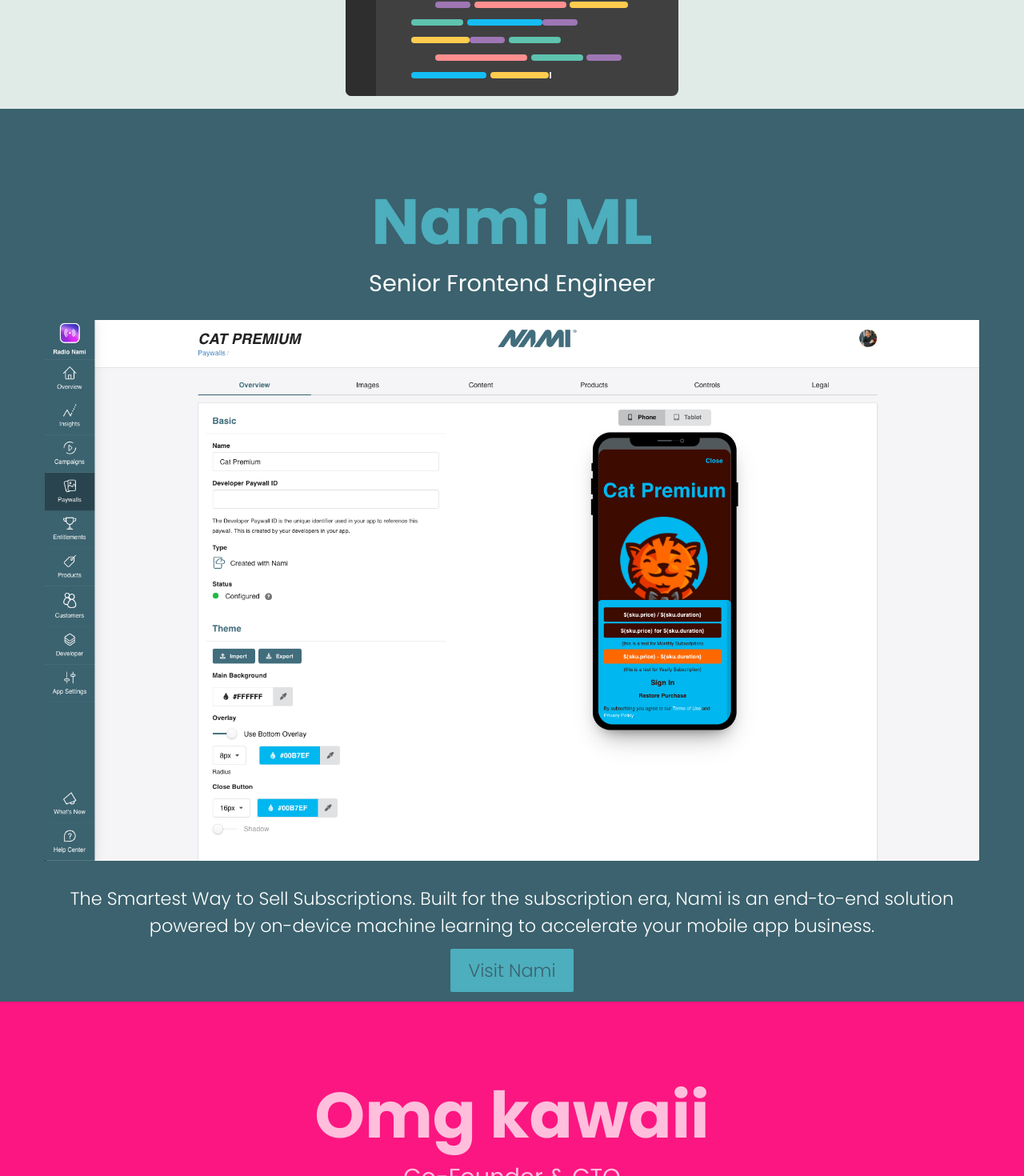
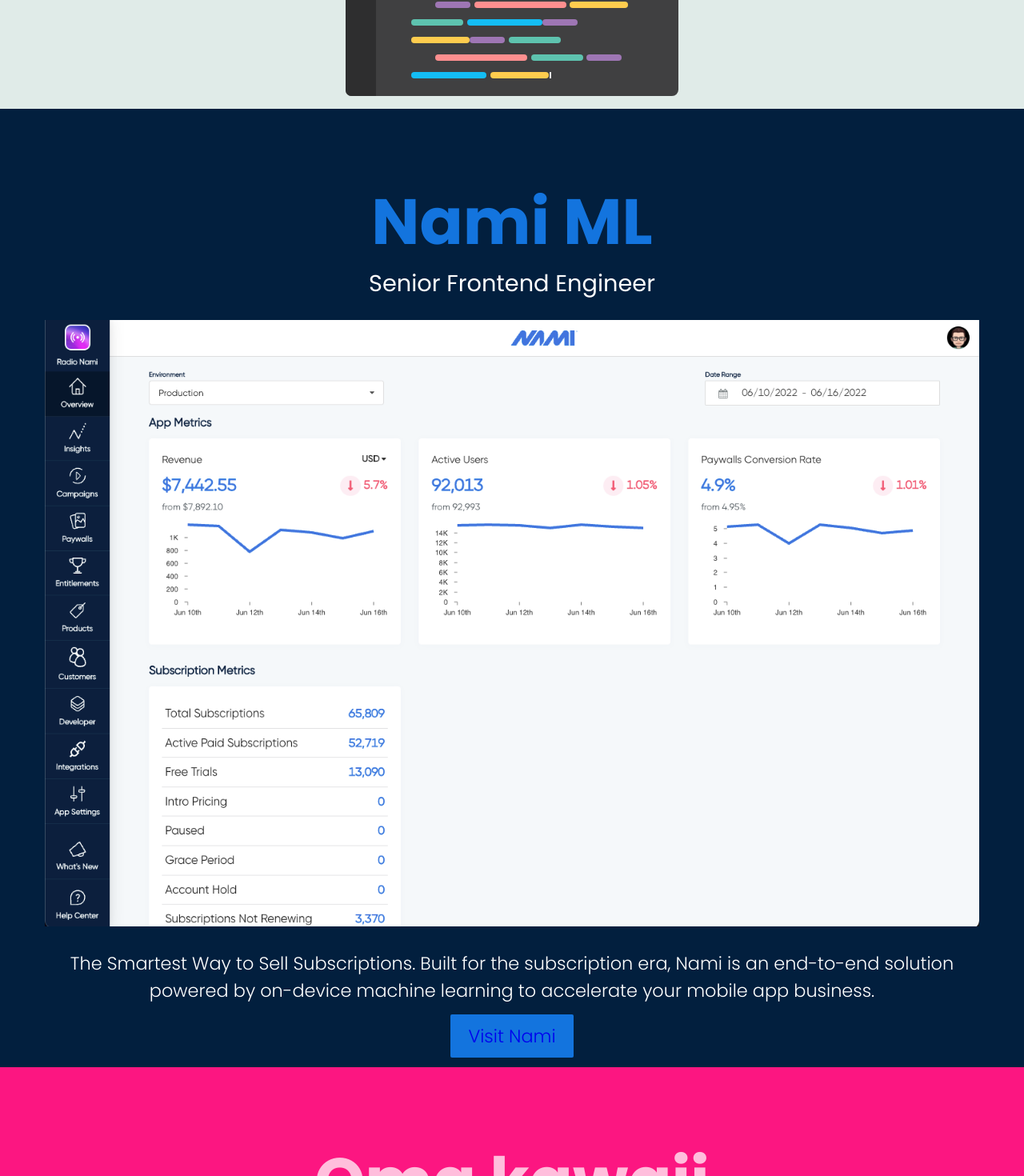
Before and after one commit to daiky00/portfolio-2.0, a React (Create React App) app: page /work in a window 1280 px wide. Shown: the part 576-2046 px from the top of the page at 80% size. Built offline with nearby package versions, Linux system fonts and the light colour scheme.

Commit message:
Update app info and fix migration issues

```diff
--- a/src/App.js
+++ b/src/App.js
@@ -1,5 +1,4 @@
 import React from 'react';
-import { Router } from 'react-router-dom';
 import MeTwo from './images/profile.jpg';
 import Header from './layout/Header';
 import Img from './components/Img';
@@ -7,12 +6,11 @@
 import Content from './layout/Content';
 import Footer from './layout/Footer';
 import Navigation from './components/Navigation';
-import history from './history';
-
+import {BrowserRouter as Router} from 'react-router-dom';
 
 const App = () => {
   return (
-    <Router history={history}>
+    <Router>
       <Header>
         <Grid>
           <Row middle="xs" center="xs" start="lg">
--- a/src/history.js
+++ /dev/null
@@ -1,3 +0,0 @@
-import { createBrowserHistory } from 'history';
-
-export default createBrowserHistory();
--- a/src/index.js
+++ b/src/index.js
@@ -1,8 +1,9 @@
 import React from 'react';
-import ReactDOM from 'react-dom';
+import ReactDOM from 'react-dom/client';
 import './index.css';
 import App from './App';
 import registerServiceWorker from './registerServiceWorker';
+const root = ReactDOM.createRoot(document.getElementById("root"));
 
-ReactDOM.render(<App />,document.getElementById('root'));
+root.render(<App />);
 registerServiceWorker();
--- a/src/layout/Content.js
+++ b/src/layout/Content.js
@@ -1,17 +1,19 @@
 import React from 'react';
-import { Switch, Route } from 'react-router-dom';
+import { Routes, Route } from 'react-router-dom';
 import Home from '../pages/Home';
 import Work from '../pages/Work';
 import About from '../pages/About';
 import Contact from '../pages/Contact';
 
 const Content = () => (
-	<Switch>
-		<Route exact path="/" component={Home} />
-		<Route exact path="/work" component={Work} />
-		<Route exact path="/about" component={About} />
-		<Route exact path="/contact" component={Contact} />
-	</Switch>
+
+    <Routes>
+      <Route  path="/" element={<Home />} ></Route>
+      <Route  path="/work" element={<Work />} ></Route>
+      <Route  path="/about" element={<About />} ></Route>
+      <Route  path="/contact" element={<Contact />} ></Route>
+    </Routes>
+
 );
 
 export default Content;
--- a/src/pages/Home.js
+++ b/src/pages/Home.js
@@ -63,7 +63,7 @@
 				</Col>
 				<Col xs={12} lg={6}>
 					<Paragraph>
-						I'm a Senior Frontend Developer/Designer based in Frisco, TX. I have a passion for web
+						I'm a Senior Frontend Developer/Designer based in Florida. I have a passion for web
 						development and I love to create new things for the web and mobile devices.
 					</Paragraph>
 					<Paragraph>
--- a/src/pages/Work.js
+++ b/src/pages/Work.js
@@ -33,11 +33,11 @@
 				</Row>
 			</Grid>
 		</Section>
-    <Section backgroundColor="#3b626e">
+    <Section backgroundColor="#021f3e">
 				<Grid>
 					<Row center="xs">
 						<Col xs={12}>
-							<Title color="#4daebd">Nami ML</Title>
+							<Title color="#1374de">Nami ML</Title>
 							<SubTitle color="#ffffff">Senior Frontend Engineer</SubTitle>
 							<LazyLoad height={1300} offset={-50}>
 								<Img src={NamiML} sizeX="100%" />
@@ -47,7 +47,7 @@
                 Nami is an end-to-end solution powered by on-device machine learning to accelerate your mobile app business.
 							</Paragraph>
 							<Paragraph>
-								<Button color="#3b626e" backgroundColor="#4daebd" href="https://www.namiml.com">Visit Nami</Button>
+								<Button color="#021f3" backgroundColor="#1374de" href="https://www.namiml.com">Visit Nami</Button>
 							</Paragraph>
 						</Col>
 					</Row>
```
Also changed, not shown: src/images/namiml.png, src/images/omgkawaiii.png.
